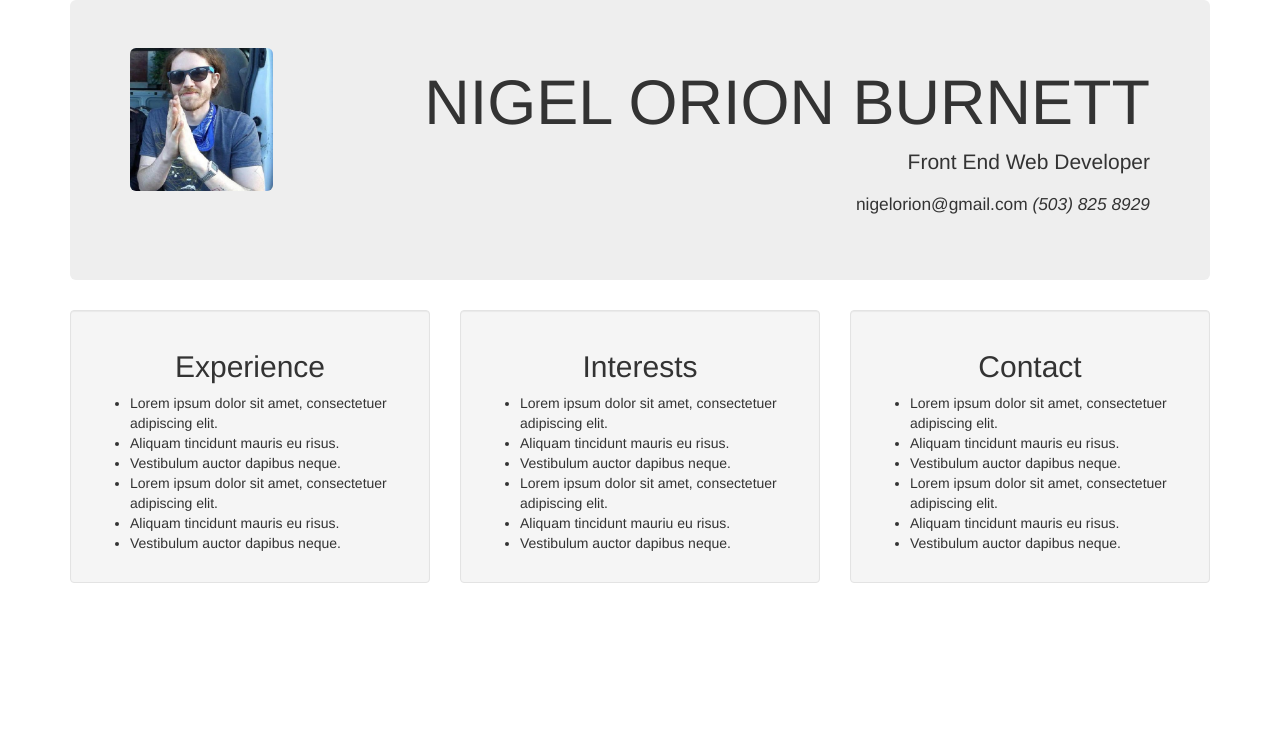
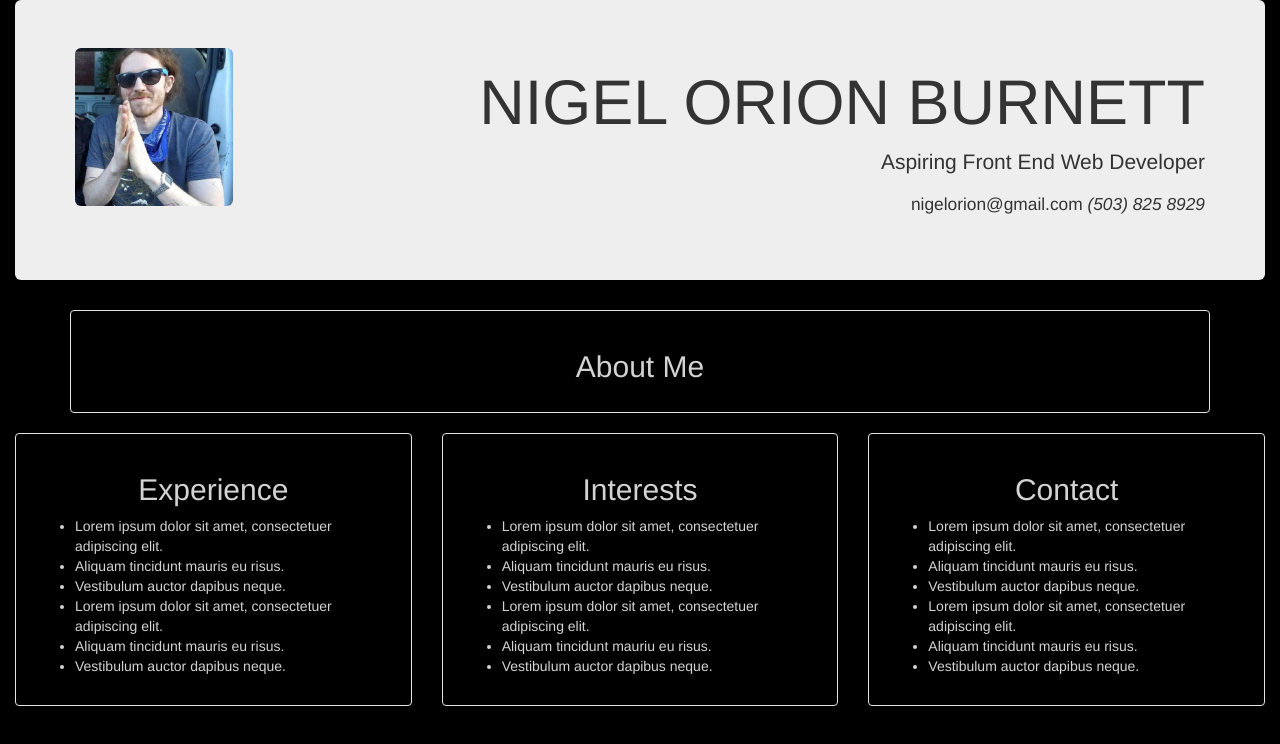
Before and after one commit to nigelorion/portfolio, a plain HTML site: page index.html in a window 1280 px wide. Drawn offline with nearby package versions, Linux system fonts and the light colour scheme.

Commit message:
Change well background and font color

```diff
--- a/css/styles.css
+++ b/css/styles.css
@@ -1,10 +1,14 @@
 body {
   text-align: center;
+  background-color: black !important;
+  color: lightgray;
 }
 
+.well {
+  background-color: black !important;
+  color: lightgray;
+}
 
-.container {
-}
 
 .jumbotron {
   margin: 0;
--- a/index.html
+++ b/index.html
@@ -7,12 +7,17 @@
     <title>Nigel Orion Burnett</title>
   </head>
   <body>
-    <div class="container">
+    <div class="container-fluid">
       <div class="jumbotron">
         <img src="img/profile.jpg" alt="Profile picture" class="img-fluid img-rounded">
         <h1>NIGEL ORION BURNETT</h1>
-        <p>Front End Web Developer</p>
+        <p>Aspiring Front End Web Developer</p>
         <p id="contact">nigelorion@gmail.com <em>(503) 825 8929</em></p>
+      </div>
+      <div class="container">
+        <div class="well">
+          <h2>About Me</h2>
+        </div>
       </div>
       <div class="row">
         <div class="col-md-4">
```
